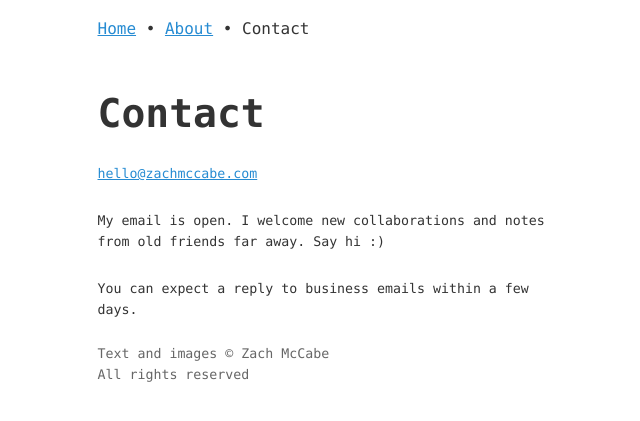
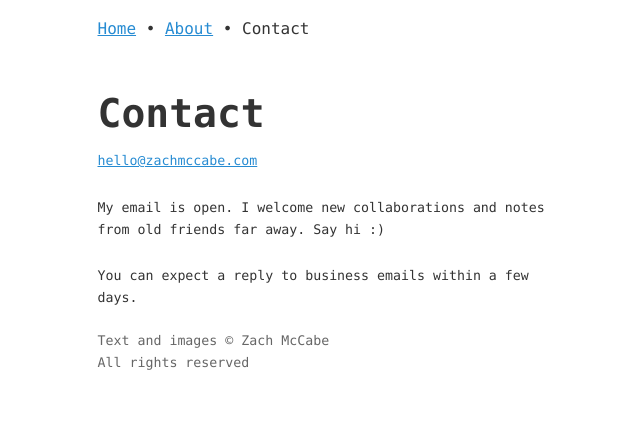
Before and after one commit to zachmccabe/zachmccabe.github.io, a Jekyll site: the page built from contact.md, in a window 1280 px wide. Shown: the top 421 px of the page, without its empty margins (237-877 px from the left). Built offline with Jekyll 4.4.1, drawn with Linux system fonts in a browser that asks for light colours.

Commit message:
Update contact.md

```diff
--- a/contact.md
+++ b/contact.md
@@ -7,9 +7,10 @@
 
 ---
 
-<div class="scan" markdown="1">
 
 {% include key_details.html %}
+
+<div class="scan" markdown="1">
 
 My email is open. I welcome new collaborations and notes from old friends far away. Say hi :)
 
```
